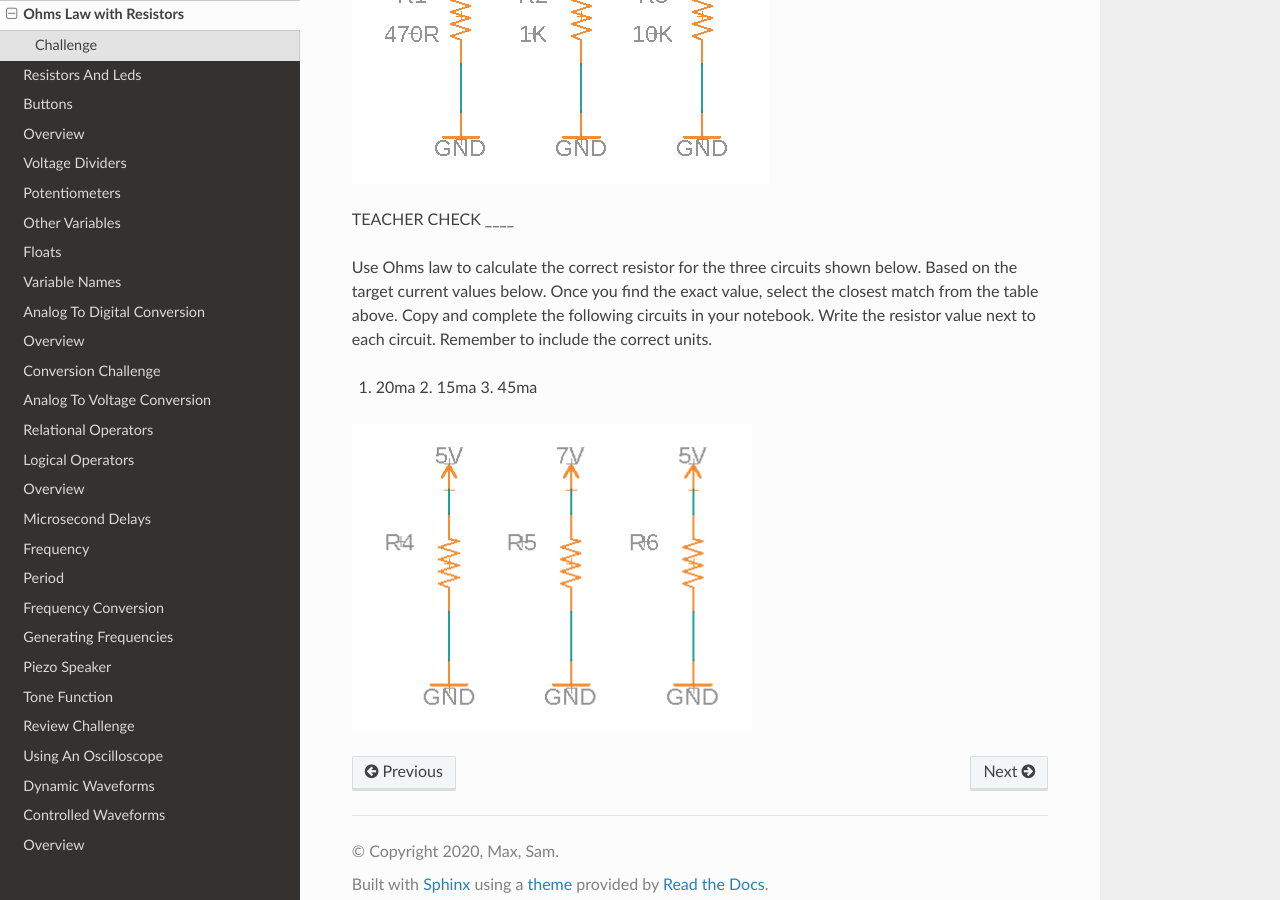
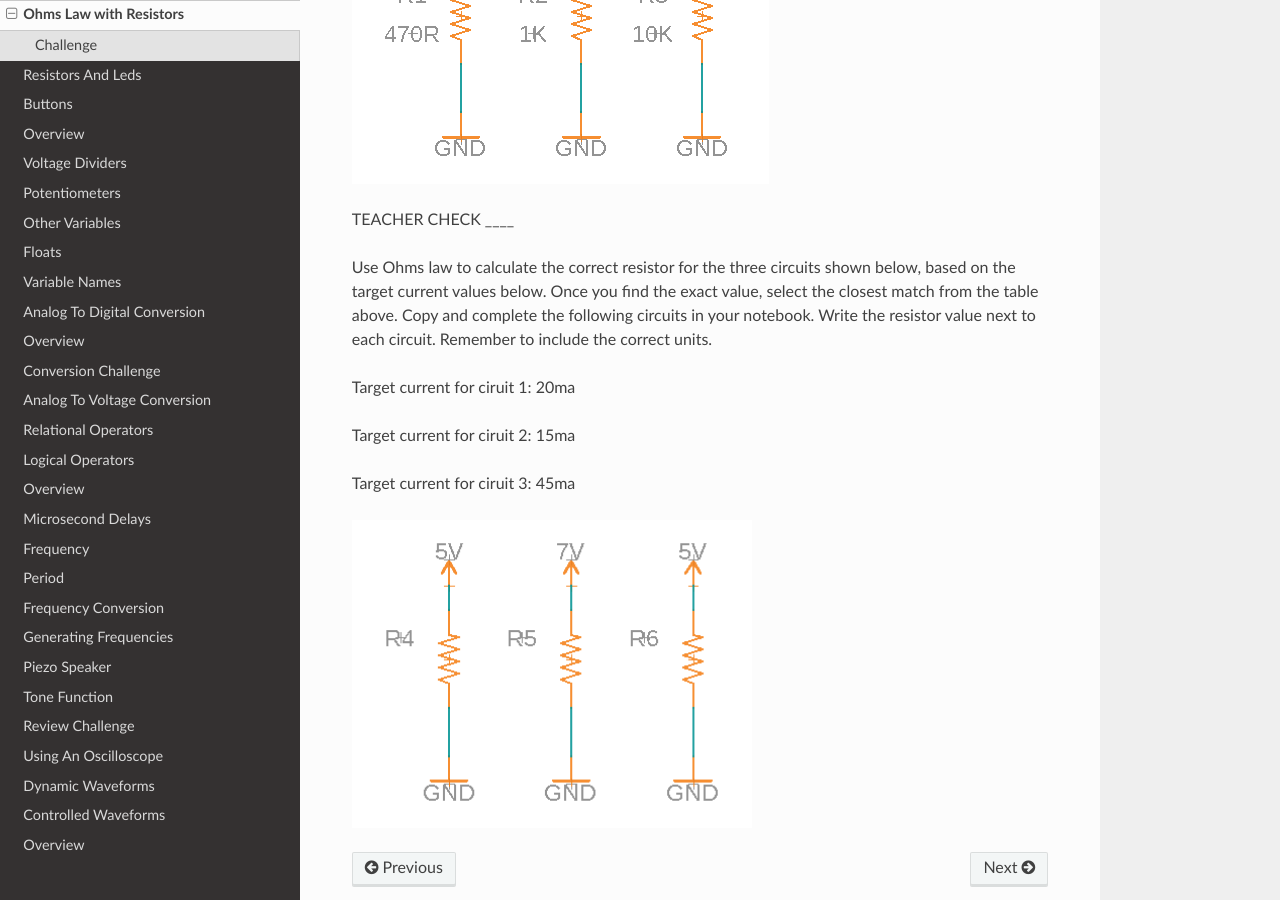
Before and after one commit to maxtkc/mvths-wiki, a Sphinx documentation site: the page built from docs/017a-ohms-circuit.rst, in a window 1280 px wide and 900 px high, scrolled down 1320 px. Built offline with Sphinx 7.4.7 and the Read the Docs theme 2.0.0, drawn with Linux system fonts in a browser that asks for light colours; pages that are not in the unit, such as notebooks, are missing from menus.

Commit message:
Update 017a-ohms-circuit.rst

```diff
--- a/docs/017a-ohms-circuit.rst
+++ b/docs/017a-ohms-circuit.rst
@@ -18,9 +18,14 @@ Use Ohms law to calculate the amount of current flowing in the three circuits sh
 
 TEACHER CHECK \_\_\_\_
 
-Use Ohms law to calculate the correct resistor for the three circuits shown below. Based on the target current values below. Once you find the exact value, select the closest match from the table above. Copy and complete the following circuits in your notebook. Write the resistor value next to each circuit. Remember to include the correct units.
+Use Ohms law to calculate the correct resistor for the three circuits shown below, based on the target current values below. Once you find the exact value, select the closest match from the table above. Copy and complete the following circuits in your notebook. Write the resistor value next to each circuit. Remember to include the correct units.
 
-1. 20ma        2. 15ma       3. 45ma
+Target current for ciruit 1: 20ma
+
+Target current for ciruit 2: 15ma
+
+Target current for ciruit 3: 45ma
+
 
 .. figure:: images/3Rwout.PNG
    :width: 400px
```
